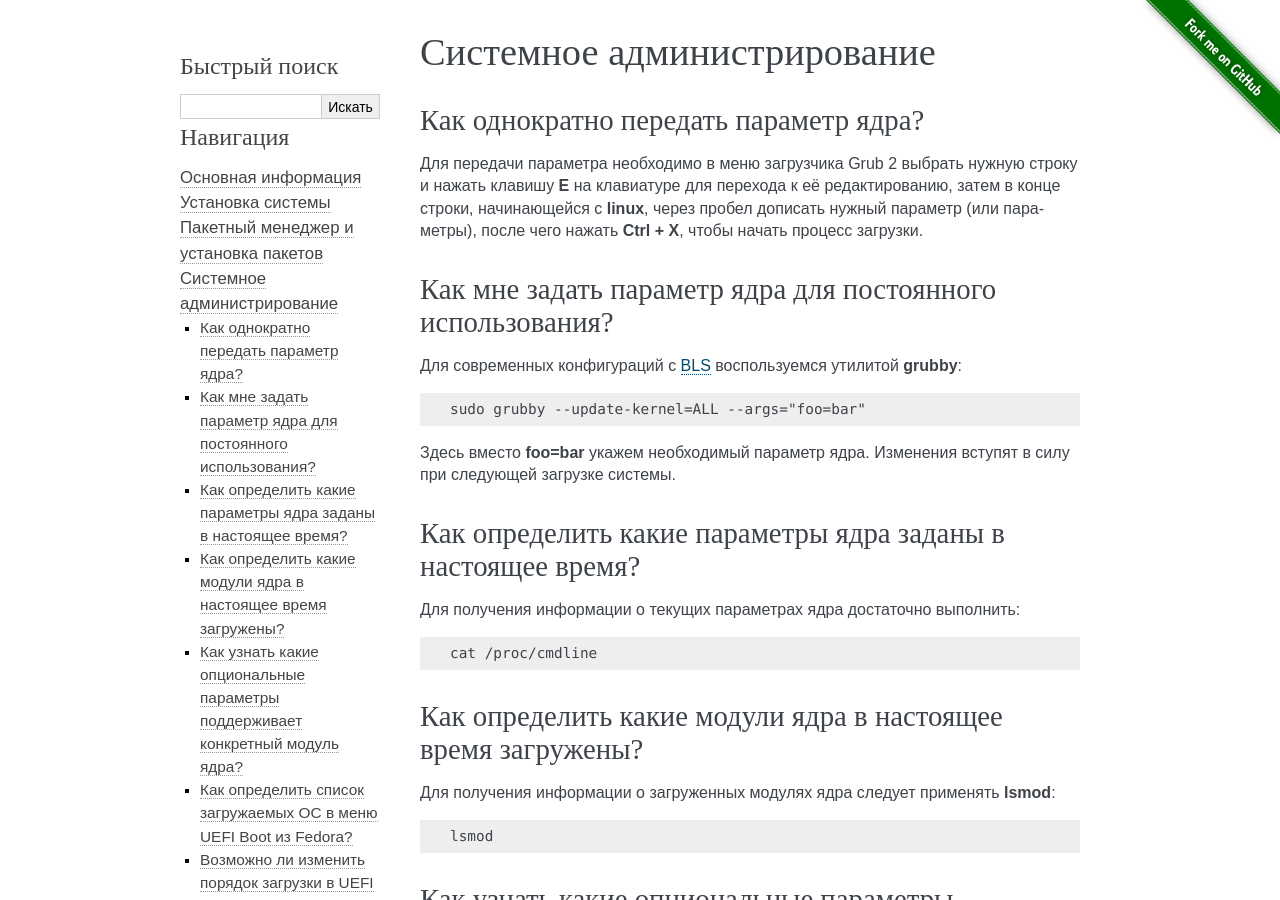
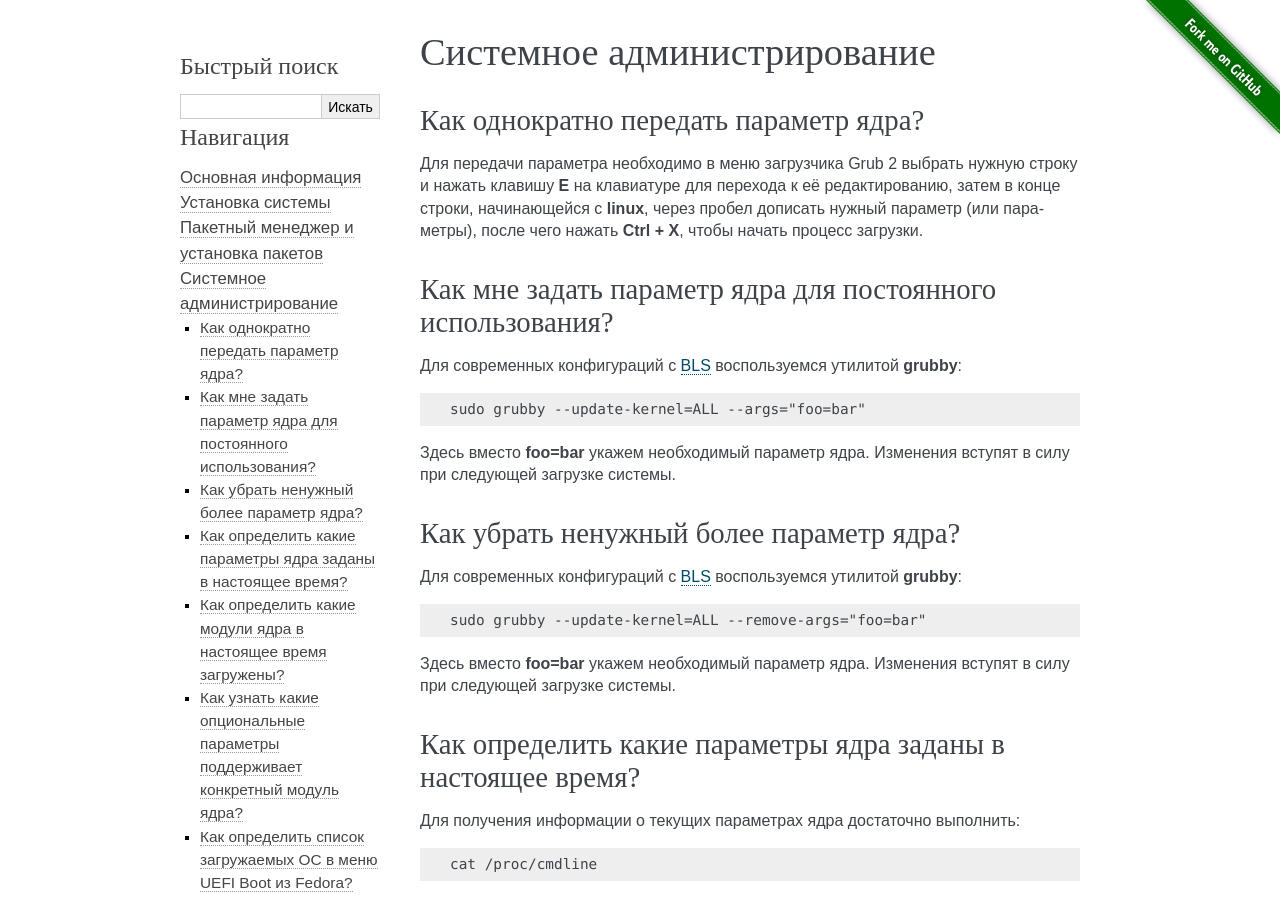
Before and after one commit to RussianFedora/FAQ, a Sphinx documentation site: the page built from source/administration.rst, in a window 1280 px wide and 900 px high. Built offline with Sphinx 7.4.7, drawn with Linux system fonts in a browser that asks for light colours.

Commit message:
Added question about removing permanent kernel options.

```diff
--- a/source/administration.rst
+++ b/source/administration.rst
@@ -30,6 +30,20 @@
 .. code-block:: text
 
     sudo grubby --update-kernel=ALL --args="foo=bar"
+
+Здесь вместо **foo=bar** укажем необходимый параметр ядра. Изменения вступят в силу при следующей загрузке системы.
+
+.. index:: kernel, boot, kernel options, grub, grubby
+.. _kernelpm-remove:
+
+Как убрать ненужный более параметр ядра?
+===========================================
+
+Для современных конфигураций с :ref:`BLS <grub-bls-info>` воспользуемся утилитой **grubby**:
+
+.. code-block:: text
+
+    sudo grubby --update-kernel=ALL --remove-args="foo=bar"
 
 Здесь вместо **foo=bar** укажем необходимый параметр ядра. Изменения вступят в силу при следующей загрузке системы.
 
```
